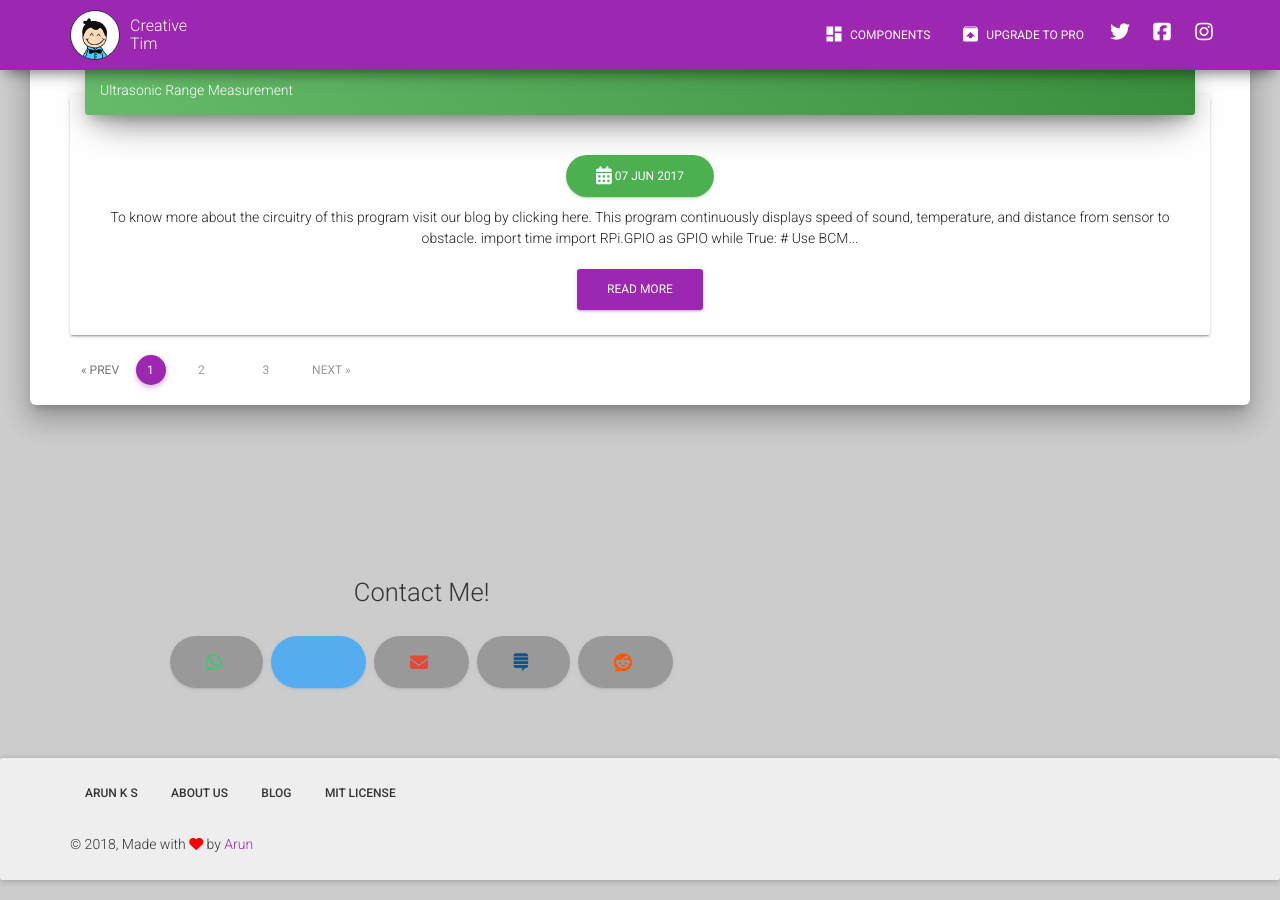
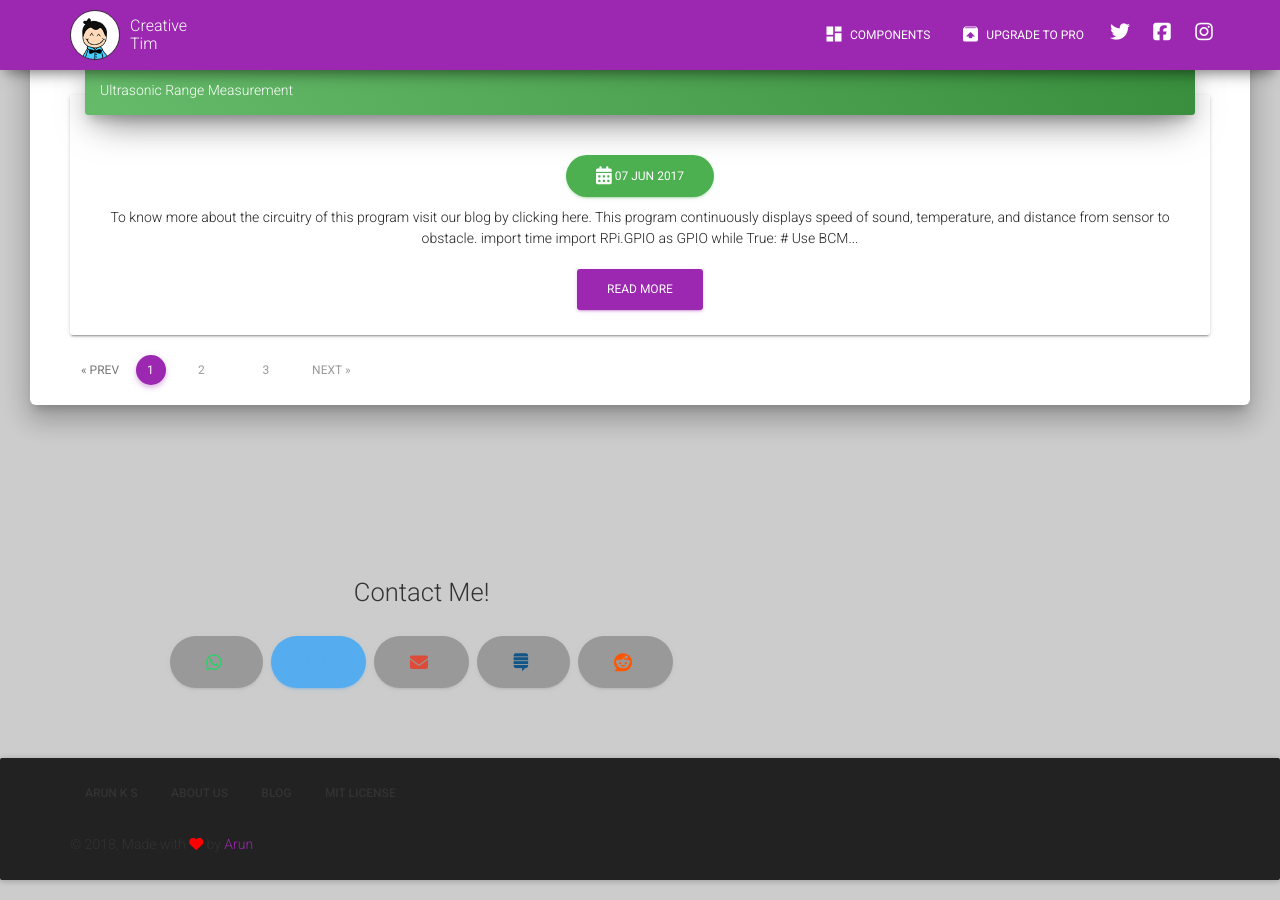
Before and after one commit to tip4programs/imbue, a Jekyll site: the page built from index.html, in a window 1280 px wide and 900 px high, scrolled down 1556 px. Built offline with Jekyll 4.4.1, drawn with Linux system fonts in a browser that asks for light colours; nearby versions of some CDN libraries; the list of posts is cut into pages by our own code.

Commit message:
Update material-kit.css

```diff
--- a/asset/css/material-kit.css
+++ b/asset/css/material-kit.css
@@ -3047,7 +3047,7 @@ h2.title {
 }
 
 .panel-footer {
-  background-color: #eeeeee;
+  background-color: #222222;
 }
 
 hr.on-dark {
```
